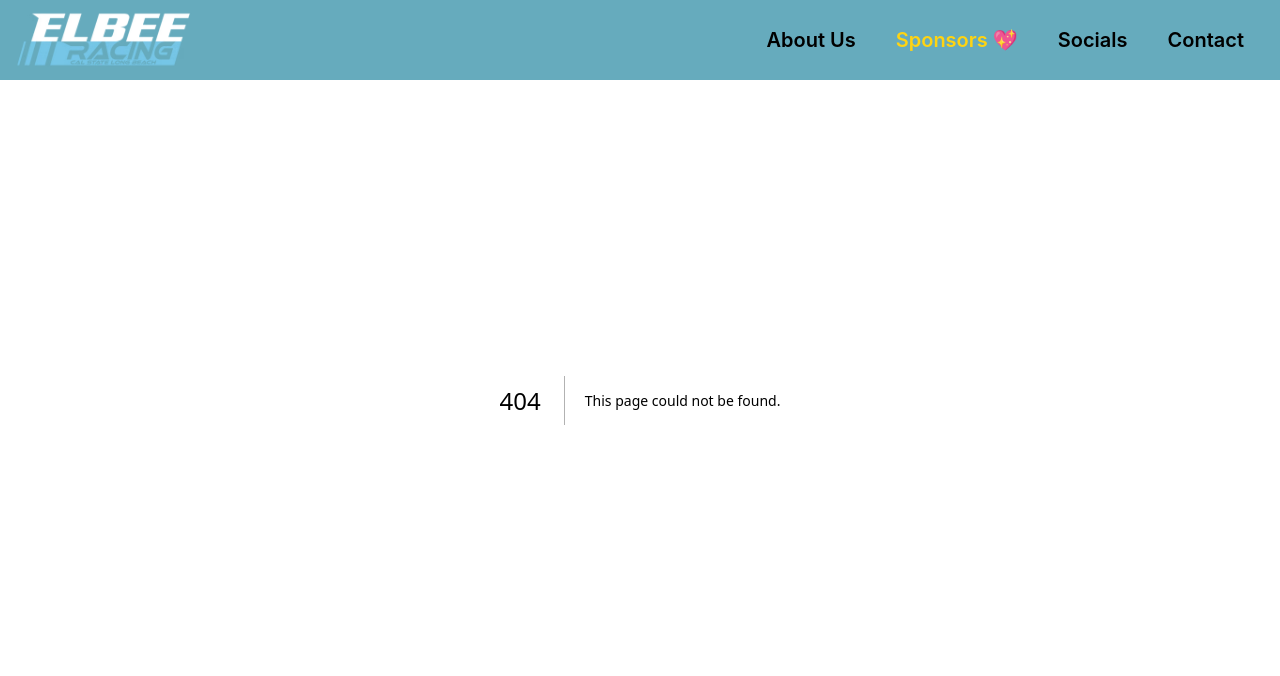
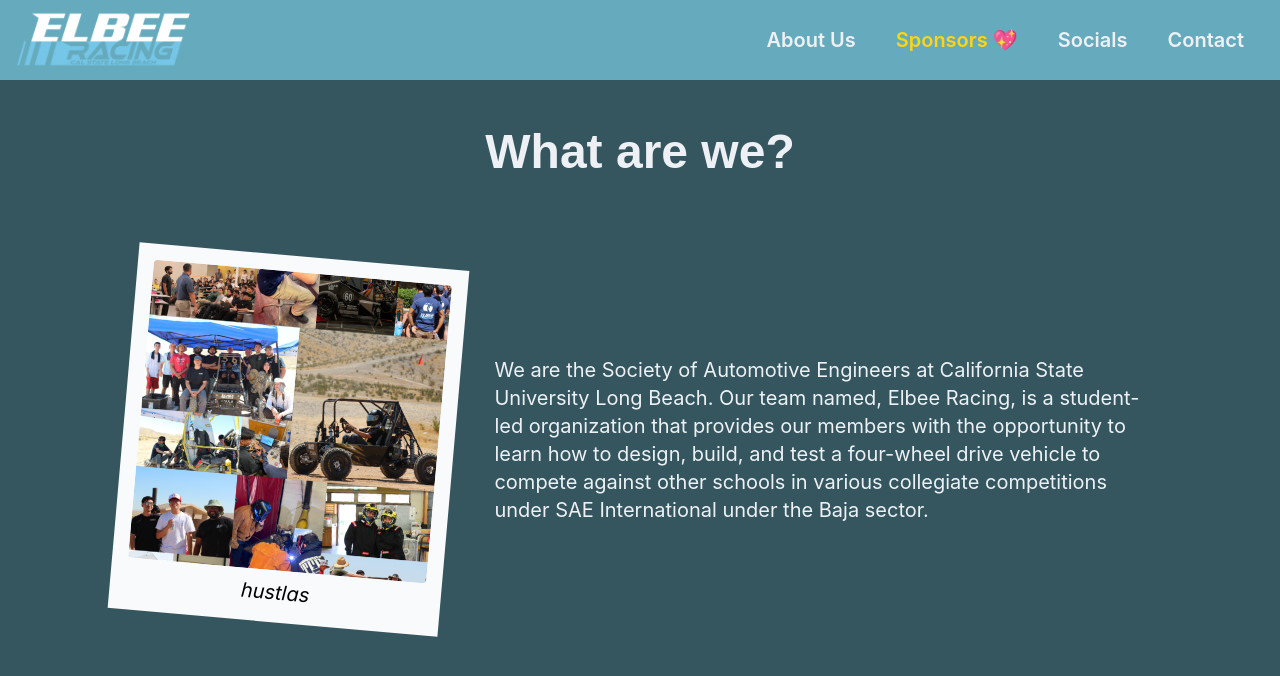
Before and after one commit to harvest7777/sae-website, a Next.js app: page /about in a window 1280 px wide. Before the commit this address had no page. Shown: the top 676 px of the page. Built offline with nearby package versions, Linux system fonts and the light colour scheme; a web font is replaced by a local one.

Commit message:
made about us

```diff
--- a/app/_components/Navbar.tsx
+++ b/app/_components/Navbar.tsx
@@ -3,20 +3,23 @@
 
 export default function Navbar() {
   return (
-    <div className="z-80 p-1  fixed top-0 left-0 w-full h-20 bg-secondaryBg flex align-center items-center justify-between">
+    <div className="z-80 p-1 absolute top-0 left-0 w-full h-20 bg-secondaryBg flex align-center items-center justify-between">
+      <Link href="/">
         <Image
           src="/elbee_racing_text.png"
           alt="elbee_racing_text"
           width={200}
           height={67}
+          className="hover:cursor-pointer"
         />
+      </Link>
 
       {/* container for all the links  */}
       <nav className="flex space-x-10 px-8 font-semibold">
-        <Link href="/" className="navlink">About Us</Link>
+        <Link href="/about" className="navlink">About Us</Link>
         <Link href="/sponsors" className="navlink text-secondaryText">Sponsors 💖</Link>
         <Link href="/socials" className="navlink">Socials</Link>
-        <Link href="/" className="navlink">Contact</Link>
+        <Link href="/contact" className="navlink">Contact</Link>
       </nav>
     </div>
   )
--- /dev/null
+++ b/app/about/_components/Polaroid.tsx
@@ -0,0 +1,31 @@
+import Image from "next/image";
+
+interface PolaroidProps {
+  imageUrl: string;
+  className?: string;
+  caption?: string;
+  rotate?: number;
+}
+const Polaroid: React.FC<PolaroidProps> = ({ imageUrl, caption, rotate, className }) => {
+  return (
+    // use square images for the best results
+    // will always take the full width of its parent container
+    <div
+      className={`w-full text-center bg-gray-50 p-4 ${className}`}
+      style={{ transform: `rotate(${rotate ?? 0}deg)` }}
+    >
+      <div className="relative w-full aspect-square">
+        <Image
+          src={imageUrl}
+          alt={imageUrl}
+          fill
+          className="object-cover rounded"
+        />
+      </div>
+      <p className="text-black mt-2 italic">{caption}</p>
+    </div>
+
+  )
+}
+
+export default Polaroid;
--- /dev/null
+++ b/app/about/page.tsx
@@ -0,0 +1,22 @@
+import Polaroid from "./_components/Polaroid"
+
+export default function AboutPage() {
+  const description: string = "We are the Society of Automotive Engineers at California State University Long Beach. Our team named, Elbee Racing, is a student-led organization that provides our members with the opportunity to learn how to design, build, and test a four-wheel drive vehicle to compete against other schools in various collegiate competitions under SAE International under the Baja sector."
+  return (
+    <div className="space-y-20">
+      <h1 className="header-text">What are we?</h1>
+      {/* container for each bullet point */}
+      <div className="flex flex-col justify-center align-middle items-center">
+        <div className="md:w-5/6">
+          <div className="flex md:flex-row flex-col justify-center items-center align-middle gap-x-10 gap-y-5">
+            <div className="w-2/6">
+              <Polaroid imageUrl="/about.png" caption="hustlas" rotate={5} />
+            </div>
+            <p className="md:w-4/6 w-5/6">{description}</p>
+          </div>
+        </div>
+
+      </div>
+    </div >
+  )
+}
--- a/app/layout.tsx
+++ b/app/layout.tsx
@@ -14,7 +14,7 @@
 }>) {
   return (
     <html lang="en">
-      <body className="">
+      <body className="pt-32 p-5">
         <Navbar />
         {children}
       </body>
--- a/app/page.tsx
+++ b/app/page.tsx
@@ -1,7 +1,7 @@
 import Image from "next/image";
 export default function Home() {
   return (
-    <div className="relative w-full h-screen flex items-center justify-center">
+    <div className="absolute top-0 left-0 w-full h-screen flex items-center justify-center">
       <Image
         className="absolute"
         fill
--- a/app/socials/page.tsx
+++ b/app/socials/page.tsx
@@ -2,7 +2,7 @@
 
 export default function SocialsPage() {
   return (
-    <div className="mt-32 space-y-20">
+    <div className="space-y-20">
       <h1 className="header-text">Follow for our progress and events!</h1>
       <div className="flex space-x-10 justify-center ">
         <SocialWidget socialName="Instagram" socialLink="https://www.instagram.com/csulb_sae/" backgroundImageUrl="/instagram.png" />
--- a/app/sponsors/page.tsx
+++ b/app/sponsors/page.tsx
@@ -1,7 +1,7 @@
 import SponsorTier from "./_components/SponsorTier"
 export default function SponsorsPage() {
   return (
-    <div className="flex flex-col mt-32 gap-y-24">
+    <div className="flex flex-col gap-y-24">
       <SponsorTier tier_name="Diamond" className="text-blue-200" company_logo_urls={["/mathworks.png", "/ansys.png", "/solidworks.png"]} />
       <SponsorTier tier_name="Platinum" className="text-primaryText" company_logo_urls={["/harbor_freight.png", "/gearles.png"]} />
       <SponsorTier tier_name="Gold" className="text-yellow-500" company_logo_urls={["/ankermake.png", "/motul.png"]} />
```
Also changed, not shown: public/about.png (added). Lines whose indentation alone changed are shown as unchanged.
